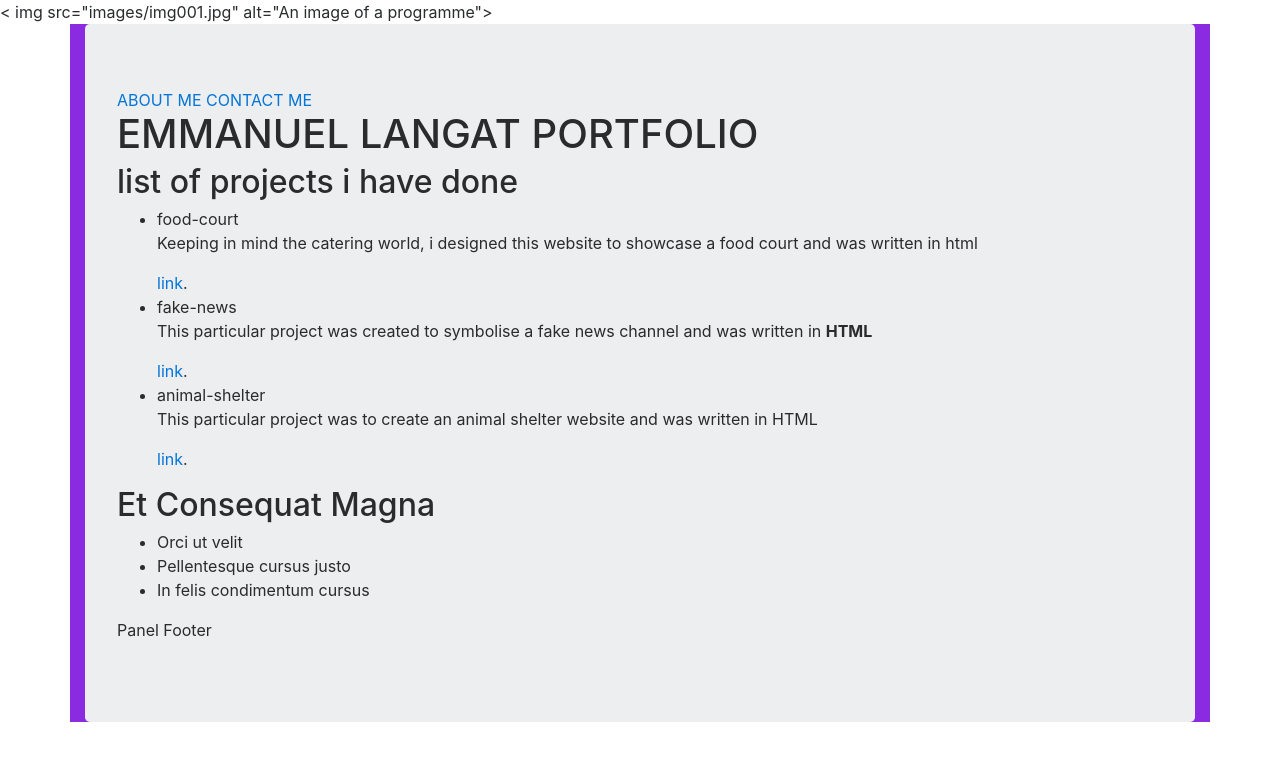
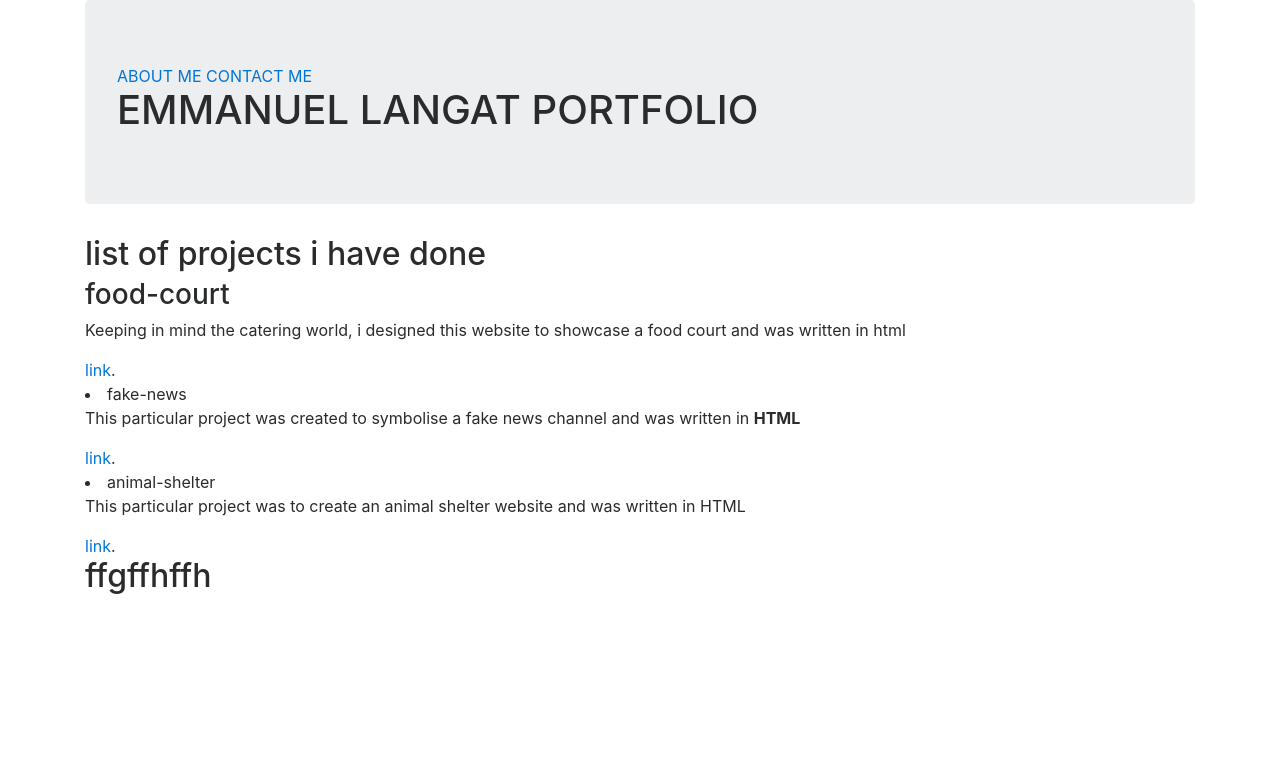
Before and after one commit to manulangat/manulangat.github.io, a plain HTML site: page index.html in a window 1280 px wide. Drawn offline with Linux system fonts and the light colour scheme.

Commit message:
add more details

```diff
--- a/css/styles.css
+++ /dev/null
@@ -1,3 +0,0 @@
-.container{
-    background-color: blueviolet;
-}
--- a/index.html
+++ b/index.html
@@ -1,64 +1,43 @@
 <html>
 <head>
 
-    <link rel="stylesheet" href="css/bootstrap.min.css">
     <link rel="stylesheet" href="css/styles.css">
     <title></title>
+
+    <link rel="stylesheet" href="css/bootstrap.min.css">
 
 
     </head>
 <body>
 
-    < img src="images/img001.jpg" alt="An image of a programme">
+
+
     <div class="container">
         <div class="jumbotron">
         <a href="aboutme.html">ABOUT ME</a>
-
-
-
         <a href="contact.html">CONTACT ME</a>
-
              <h1>EMMANUEL LANGAT PORTFOLIO</h1>
-
-
-
-
+             </div>
    <div class="panel panel-default">
         <h2>list of projects i have done </h2>
-        <ul>
-          <li>food-court</li>
+        </div>
+<div class="panel">
+          <h3>food-court</h3>
             <p>Keeping in mind the catering  world, i designed this website to showcase a food court and was written in html </p>
             <a href="https://github.com/manulangat/food-court">link</a>.
-
+    </div>
 
           <li>fake-news</li>
             <p>This particular project was created to symbolise a fake news channel and was written in <b>HTML</b></p>
         <a href="https;//github.com/manulangat/fake-news">link</a>.
-        </ol>
+
           <li>animal-shelter</li>
         <p> This particular project was to create an animal shelter website and was written in HTML</p>
         <a href="https://github.com/manulangat/animal-shelter">link</a>.
-
-        </ul>
-      </div><div class="panel panel-info">
-  <div class="panel-heading">
-    <h2 class="panel-title">Et Consequat Magna</h2>
-  </div>
-  <div class="panel-body">
-    <ul>
-      <li>Orci ut velit</li>
-      <li>Pellentesque cursus justo</li>
-      <li>In felis condimentum cursus</li>
-    </ul>
-  </div>
-  <div class="panel-footer">
-    <p>Panel Footer</p>
-  </div>
-</div>
-
-
-
- </div>
+        <div class="well">
+        <h2>ffgffhffh</h2>
+        </div>
+      </div>
     </body>
 
 </html>
```
Also changed, not shown: contact.html (+8 -0 lines).
